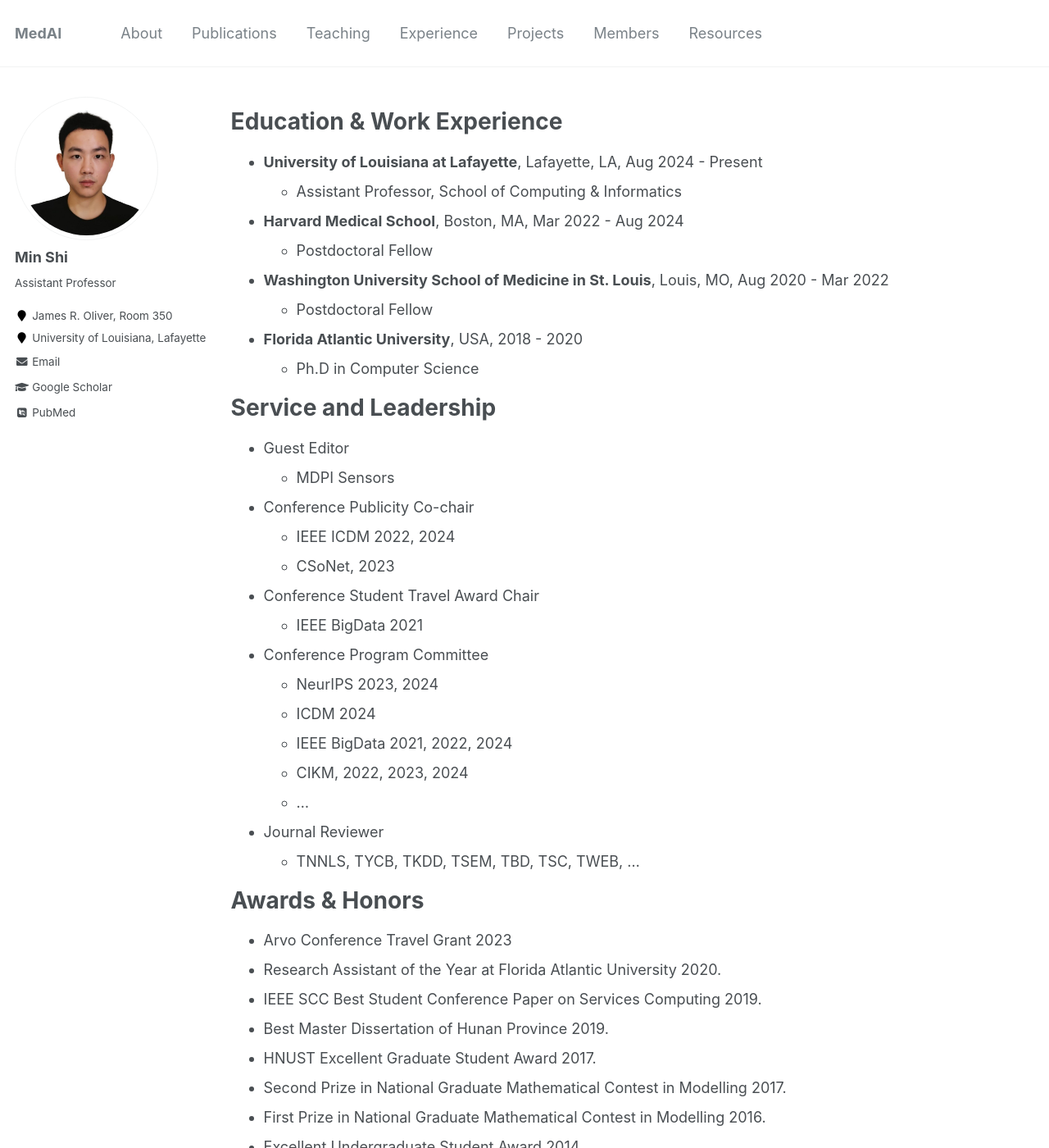
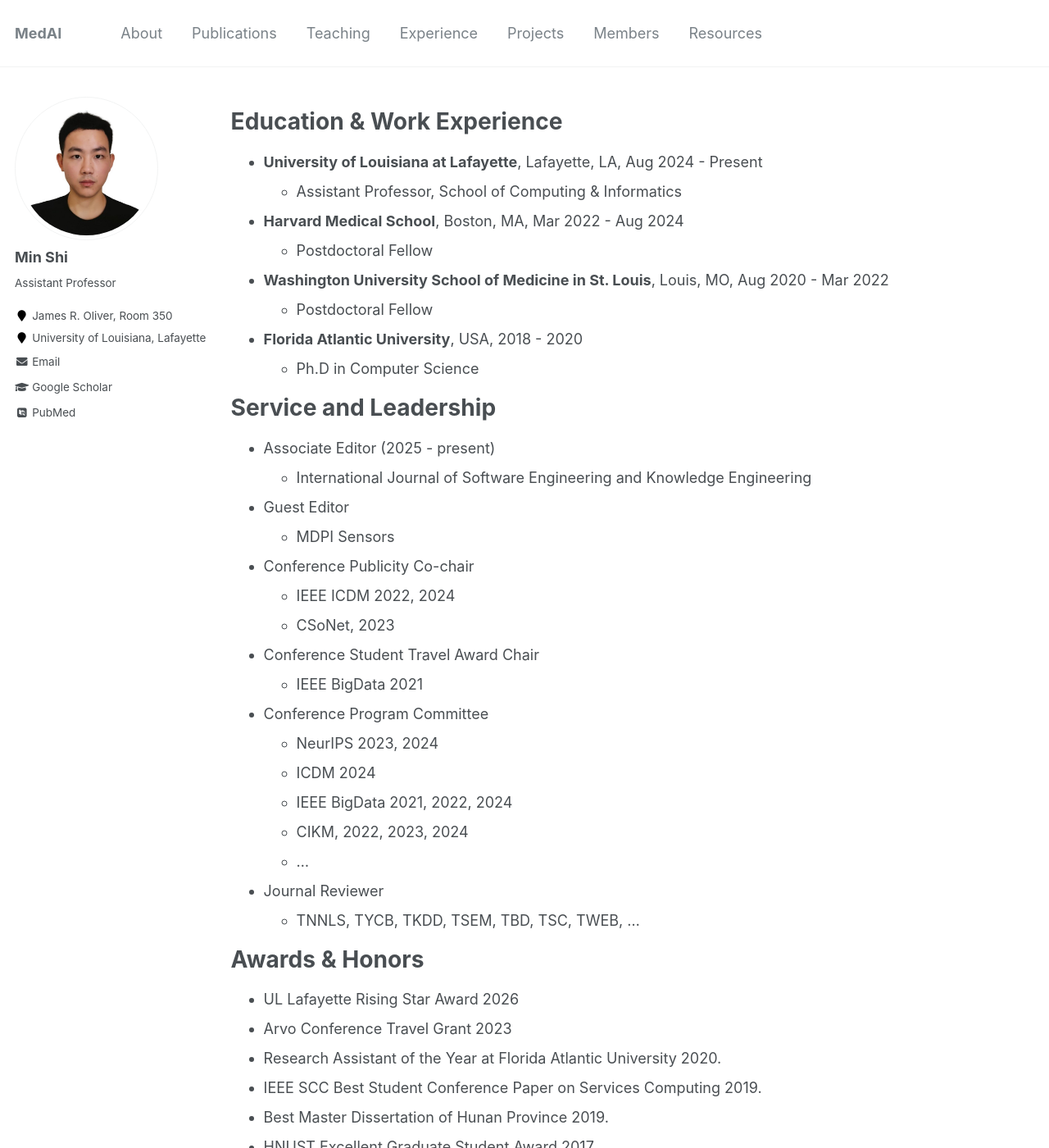
Before and after one commit to shiminxst/shiminxst.github.io, a Jekyll site: the page built from _pages/cv.md, in a window 1280 px wide and 1400 px high. Shown: the whole window at 82% size. Built offline with Jekyll 4.4.1, drawn with Linux system fonts in a browser that asks for light colours; some web fonts are replaced.

Commit message:
Update cv.md

```diff
--- a/_pages/cv.md
+++ b/_pages/cv.md
@@ -22,6 +22,8 @@
 
 Service and Leadership
 ======
+- Associate Editor (2025 - present)
+  * International Journal of Software Engineering and Knowledge Engineering
 - Guest Editor
   * MDPI Sensors
 - Conference Publicity Co-chair
@@ -40,6 +42,7 @@
 
 Awards & Honors
 ======
+- UL Lafayette Rising Star Award 2026
 - Arvo Conference Travel Grant 2023
 - Research Assistant of the Year at Florida Atlantic University 2020.
 - IEEE SCC Best Student Conference Paper on Services Computing 2019.
```
